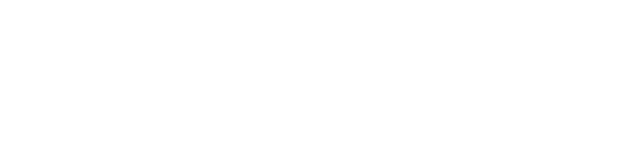
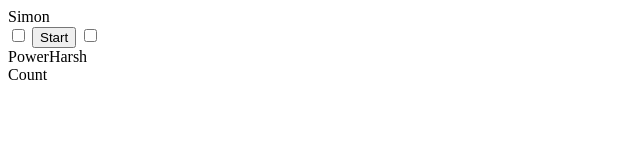
Before and after one commit to Code-Institute-Submissions/Simon-Says-Memory-Game, a plain HTML site: page index.html in a window 1280 px wide. Shown: the whole page, without its empty margins (0-640 px from the left). Drawn offline with Linux system fonts and the light colour scheme.

Commit message:
Created the machine and finished all code in index.html

```diff
--- a/index.html
+++ b/index.html
@@ -12,10 +12,31 @@
 
 <body>
 
-        <audio id="clip1" src="assets/audio/Blue.wav"></audio>
-        <audio id="clip2" src="assets/audio/Green.wav"></audio>
-        <audio id="clip3" src="assets/audio/Red.mp3"></audio>
-        <audio id="clip4" src="assets/audio/Yellow.wav"></audio>
+    <audio id="clip1" src="assets/audio/Blue.wav"></audio>
+    <audio id="clip2" src="assets/audio/Green.wav"></audio>
+     <audio id="clip3" src="assets/audio/Red.mp3"></audio>
+    <audio id="clip4" src="assets/audio/Yellow.wav"></audio>
+
+    <div class="machineContainer">
+        <div id="buttonBlue" class="fourButtons"></div>
+        <div id="buttonGreen" class="fourButtons"></div>
+        <div id="buttonRed" class="fourButtons"></div>
+        <div id="buttonYellow" class="fourButtons"></div>
+        <div id="middle">
+        <div id="title">Simon</div>
+        <div id="switches">
+            <input type="checkbox" class="toggle" id="on">
+            <button class="button" id="start">Start</button>
+            <input type="checkbox" class="toggle" id="harsh">
+        </div>
+        <div class="power">
+            <span> Power</span><span>Harsh</span>
+        </div>
+        <div class="count">
+            Count
+        </div>
+    </div>
+    </div>
 
 </body>
 <script src="assets/js/main.js"></script>
```
